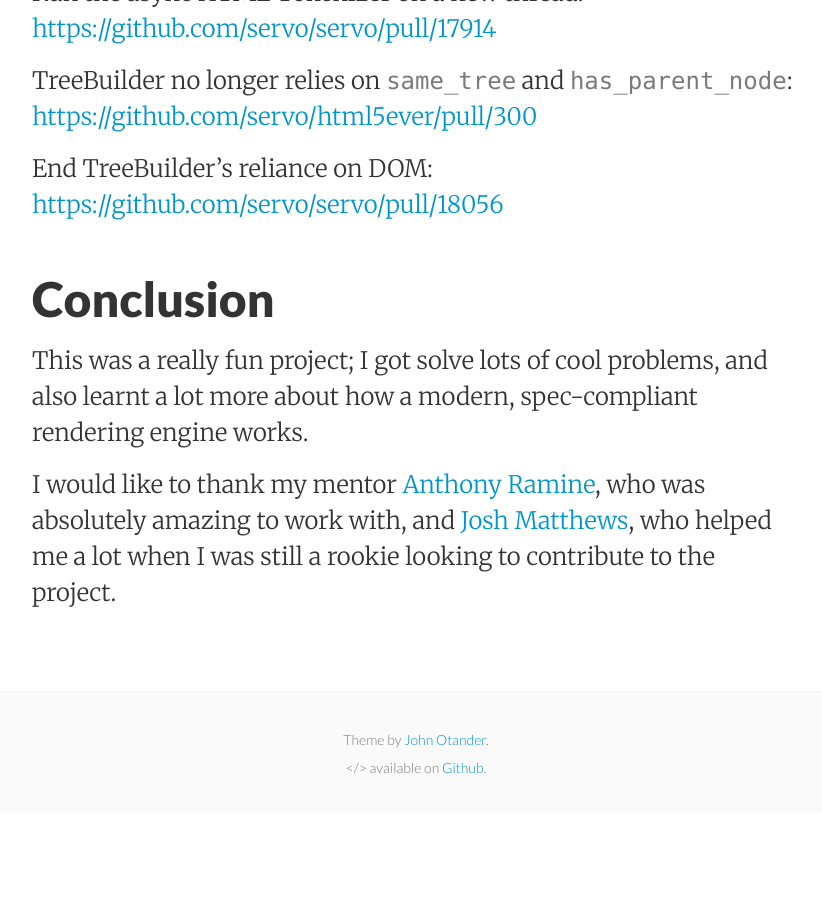
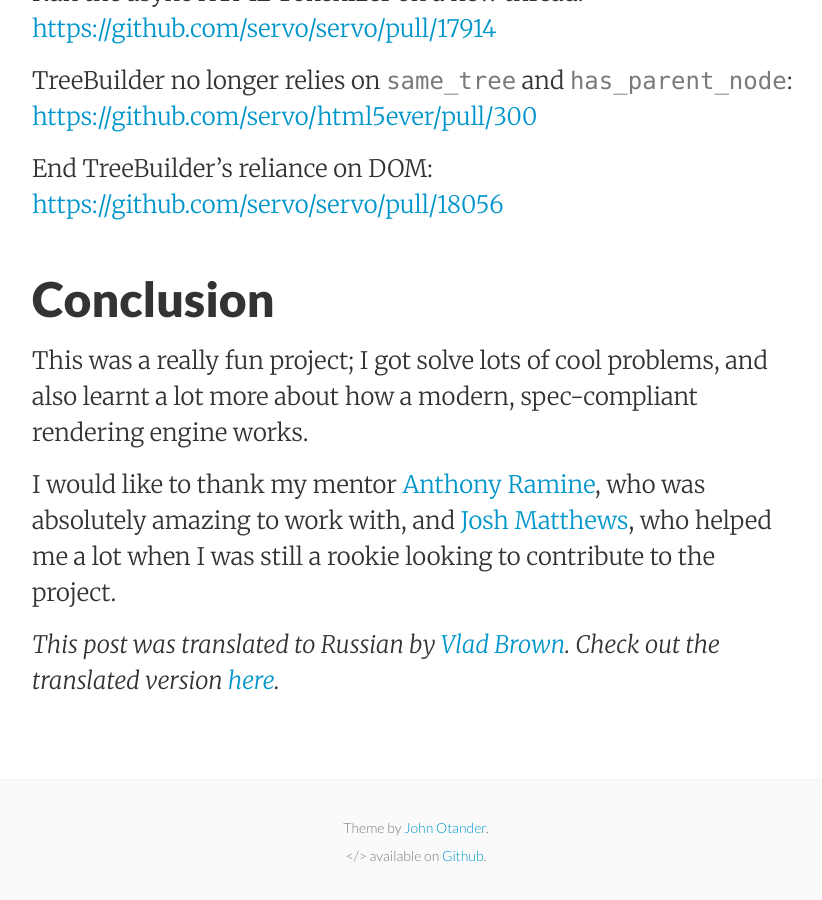
Before and after one commit to servo/blog.servo.org, a Jekyll site: the page built from _posts/2017-08-24-gsoc-parsing.md, in a window 1280 px wide and 900 px high, scrolled down 5232 px. Shown: the whole window, without its empty margins (224-1046 px from the left). Built offline with Jekyll 4.4.1, drawn with Linux system fonts in a browser that asks for light colours; before the commit the page ends 6044 px from its top, so only the background shows below that.

Commit message:
Add link to russian translation.

```diff
--- a/_posts/2017-08-24-gsoc-parsing.md
+++ b/_posts/2017-08-24-gsoc-parsing.md
@@ -60,3 +60,5 @@ End TreeBuilder's reliance on DOM: [https://github.com/servo/servo/pull/18056](h
 This was a really fun project; I got solve lots of cool problems, and also learnt a lot more about how a modern, spec-compliant rendering engine works.
 
 I would like to thank my mentor [Anthony Ramine](https://twitter.com/nokusu), who was absolutely amazing to work with, and [Josh Matthews](https://twitter.com/lastontheboat), who helped me a lot when I was still a rookie looking to contribute to the project.
+
+_This post was translated to Russian by [Vlad Brown](http://howtorecover.me/). Check out the translated version [here](http://howtorecover.me/vyvod-osnovnoi-vetkoi-analiza-html-v-servo)._
```
